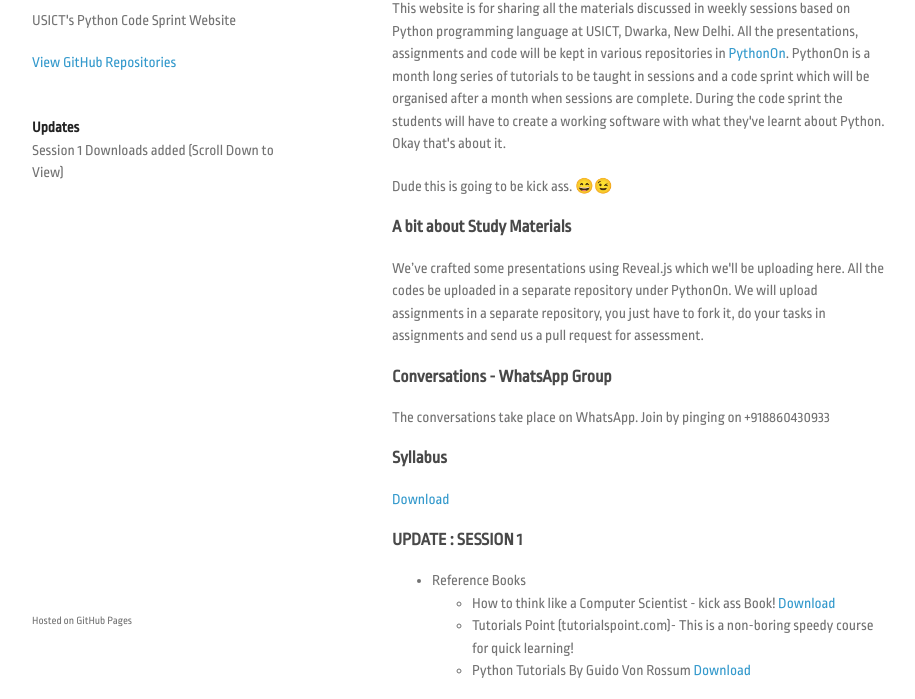
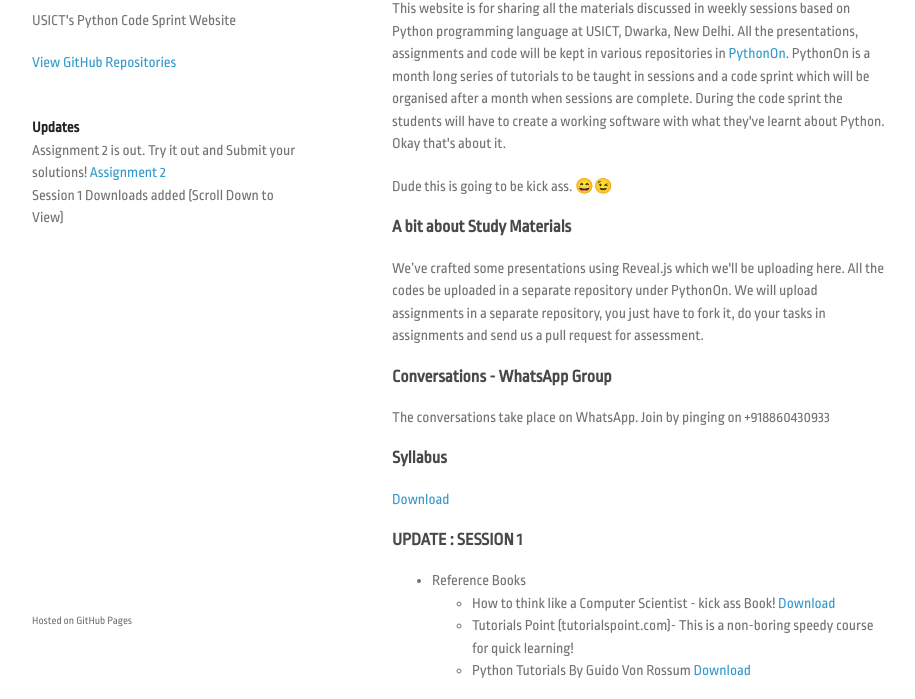
Before and after one commit to PythonOn/pythonon.github.io, a plain HTML site: page index.html in a window 1280 px wide. Shown: the part 100-799 px from the top of the page, without its empty margins (178-1093 px from the left). Drawn offline with Linux system fonts and the light colour scheme; a script that the page names is missing; a web font is replaced by a local one.

Commit message:
assignment 2 added

```diff
--- a/index.html
+++ b/index.html
@@ -24,7 +24,9 @@
         <p class="view"><a href="https://github.com/PythonOn">View GitHub Repositories</a></p>
 <br>
       <strong>  Updates</strong><br>
+        Assignment 2 is out. Try it out and Submit your solutions! <a href="https://github.com/PythonOn/Assignment-2/">Assignment 2</a><br>
         Session 1 Downloads added (Scroll Down to View)
+        <br>
 
       </header>
       <section>
```
